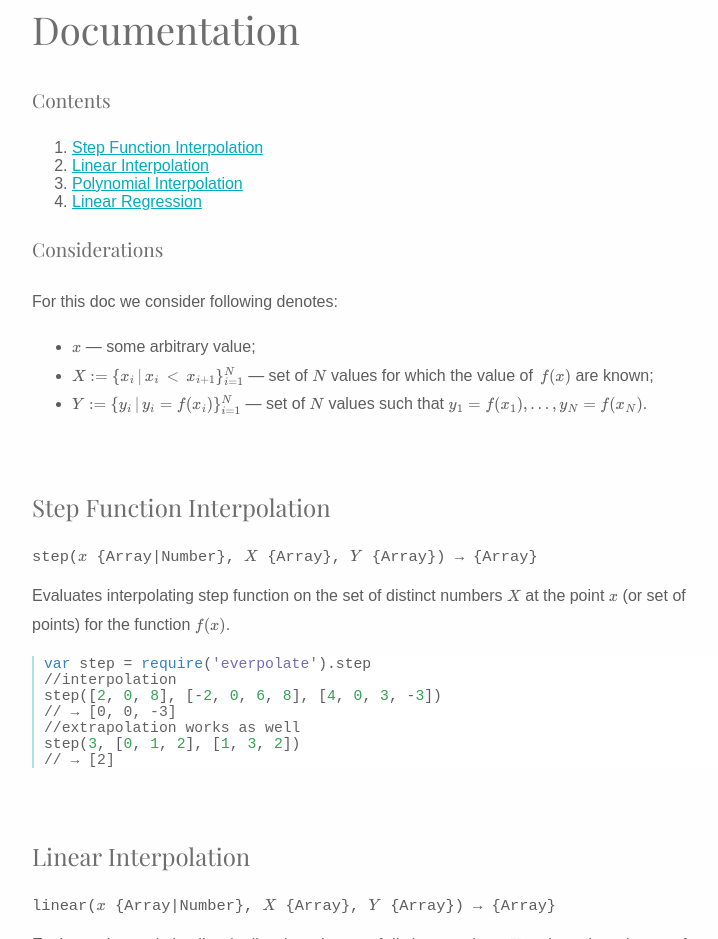
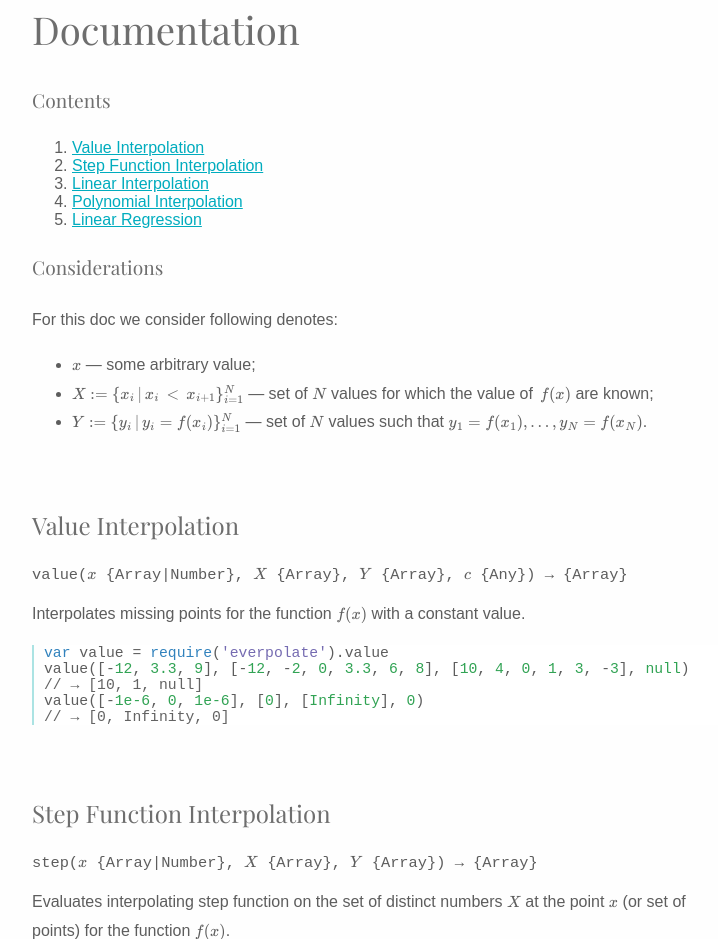
Before and after one commit to BorisChumichev/everpolate, a plain HTML site: page index.html in a window 1280 px wide. Shown: the part 1063-2002 px from the top of the page, without its empty margins (358-1076 px from the left). Drawn offline with nearby package versions, Linux system fonts and the light colour scheme; some packages are replaced by stand-ins of ours; a web font is replaced by a local one.

Commit message:
Add value in terpolation docs

```diff
--- a/index.html
+++ b/index.html
@@ -171,6 +171,7 @@
       <h2>Documentation</h2>
       <h4>Contents</h4>
       <ol>
+        <li><a href="#value" id="step">Value Interpolation</a></li>
         <li><a href="#step">Step Function Interpolation</a></li>
         <li><a href="#linear">Linear Interpolation</a></li>
         <li><a href="#poly">Polynomial Interpolation</a></li>
@@ -189,6 +190,19 @@
           that $y_{1}=f(x_{1}),...,y_{N}=f(x_{N})$.
         </li>
       </ul>
+      <h3><a name="value"></a>Value Interpolation</h3>
+      <code>value(</code>$x$<code> {Array|Number}, </code>$X$<code>
+        {Array}, </code
+      >$Y$<code> {Array}, </code>$c$<code> {Any}) → {Array}</code>
+      <p>
+        Interpolates missing points for the function $f(x)$ with a constant value.
+      </p>
+      <pre><code>var value = require('everpolate').value
+value([-12, 3.3, 9], [-12, -2, 0, 3.3, 6, 8], [10, 4, 0, 1, 3, -3], null)
+// → [10, 1, null]
+value([-1e-6, 0, 1e-6], [0], [Infinity], 0)
+// → [0, Infinity, 0]
+</code></pre>
       <h3><a name="step"></a>Step Function Interpolation</h3>
       <code>step(</code>$x$<code> {Array|Number}, </code>$X$<code>
         {Array}, </code
```
